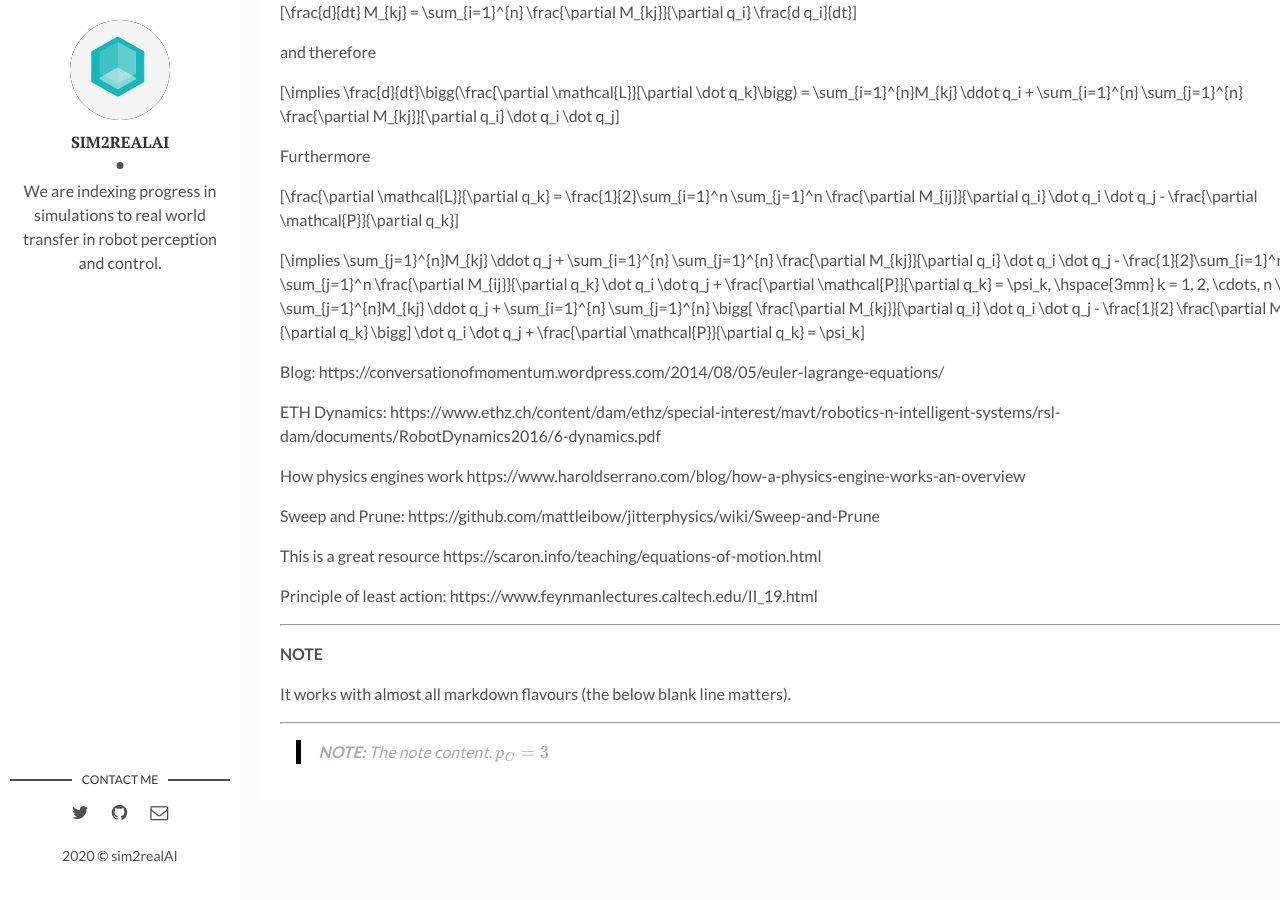
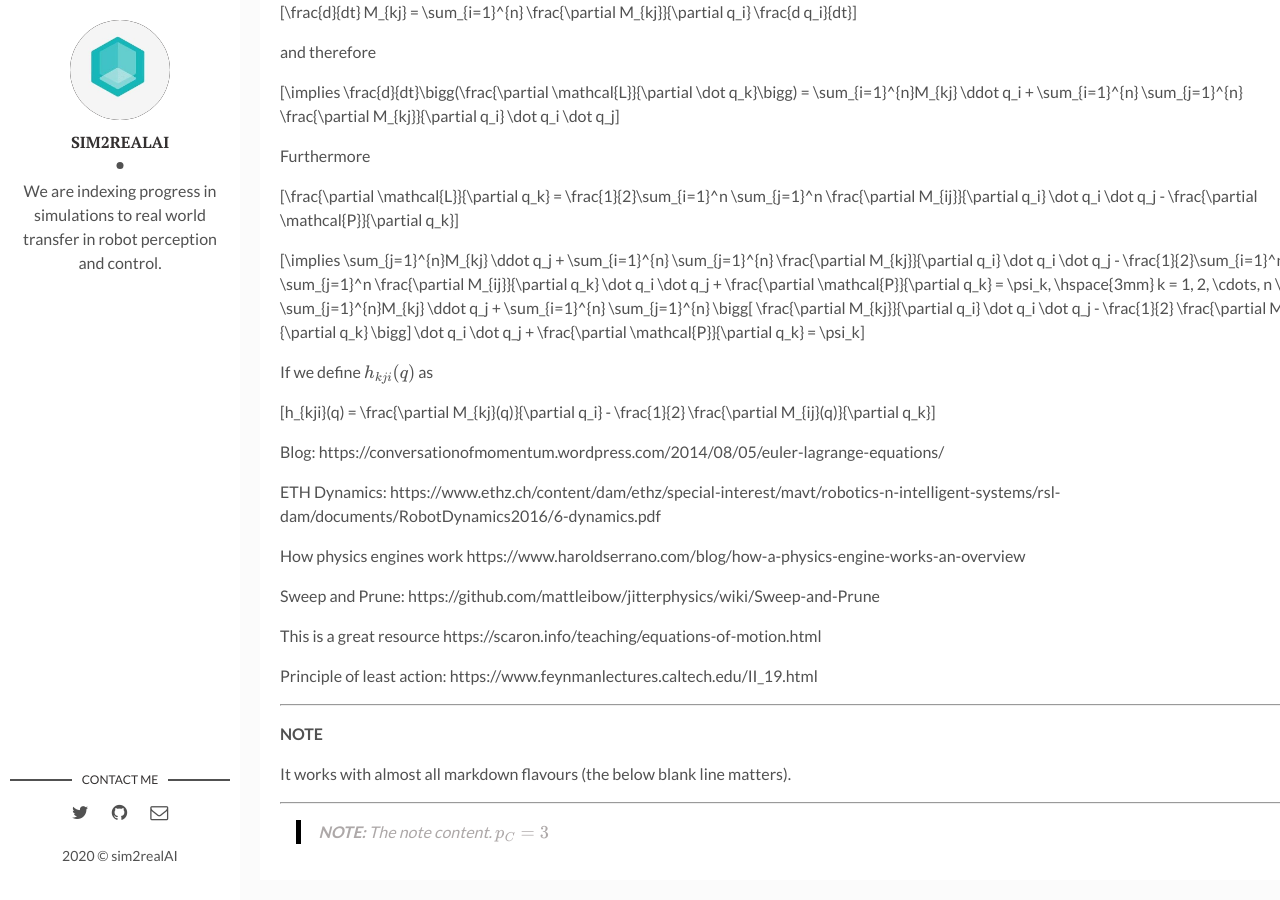
Before and after one commit to backupsim2realai/backupsim2realai.github.io, a Jekyll site: the page built from _posts/2019-04-15-Dynamic-Model-Of-Manipulators.markdown, in a window 1280 px wide and 900 px high, scrolled down 5258 px. Built offline with Jekyll 4.4.1, drawn with Linux system fonts in a browser that asks for light colours; formulas are drawn with MathJax 3.

Commit message:
editing text
Signed-off-by: Ankur Handa <ahanda@nvidia.com>

```diff
--- a/_posts/2019-04-15-Dynamic-Model-Of-Manipulators.markdown
+++ b/_posts/2019-04-15-Dynamic-Model-Of-Manipulators.markdown
@@ -240,6 +240,12 @@ $$
 \sum_{j=1}^{n}M_{kj} \ddot q_j + \sum_{i=1}^{n} \sum_{j=1}^{n} \bigg[ \frac{\partial M_{kj}}{\partial q_i} \dot q_i \dot q_j - \frac{1}{2} \frac{\partial M_{ij}}{\partial q_k} \bigg] \dot q_i \dot q_j + \frac{\partial \mathcal{P}}{\partial q_k} = \psi_k
 $$
 
+If we define $$h_{kji}(q)$$ as
+
+$$
+h_{kji}(q) = \frac{\partial M_{kj}(q)}{\partial q_i} - \frac{1}{2} \frac{\partial M_{ij}(q)}{\partial q_k}
+$$
+
 
 Blog: https://conversationofmomentum.wordpress.com/2014/08/05/euler-lagrange-equations/
 
```
